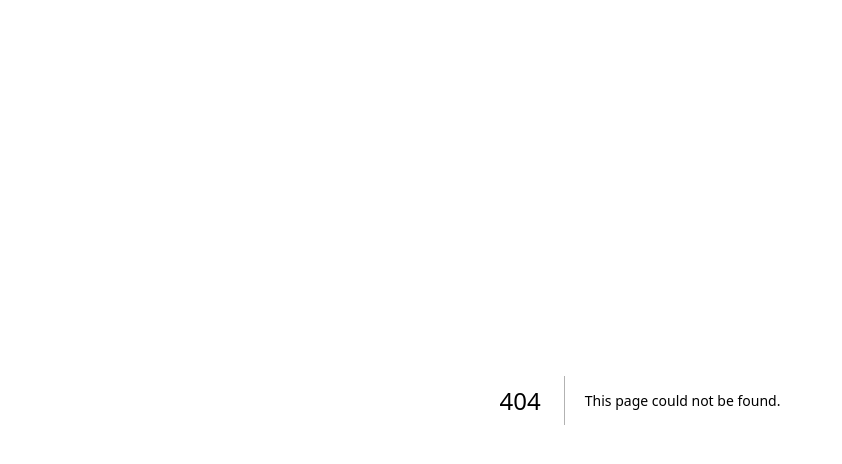
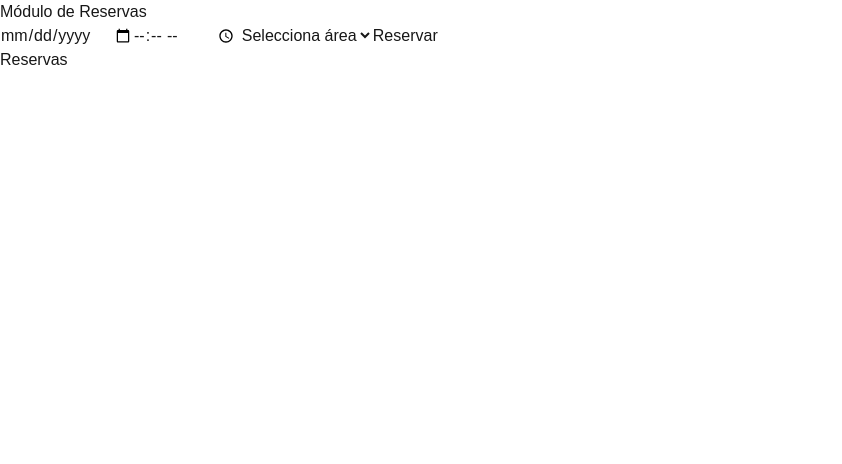
Before and after one commit to equipo5proyectoVII/CondoF-cil-, a Next.js app: page /reservas in a window 1280 px wide. Before the commit this address had no page. Shown: the top 464 px of the page, without its empty margins (0-842 px from the left). Built offline with nearby package versions, Linux system fonts and the light colour scheme.

Commit message:
Sprint 4 - modulo de reservas agregado

```diff
--- a/app/dashboard/page.tsx
+++ b/app/dashboard/page.tsx
@@ -43,6 +43,14 @@ export default function DashboardPage() {
         title: "Reporte de incidencias",
         description: "Permite a los residentes reportar problemas dentro del condominio.",
         icon: "⚠️",
+      },
+
+      // 🔥 SPRINT 4 - NUEVO MÓDULO
+      {
+        href: "/reservas",
+        title: "Reservas de áreas",
+        description: "Permite gestionar la reserva de espacios comunes.",
+        icon: "📅",
       },
     ],
     []
--- /dev/null
+++ b/app/reservas/page.tsx
@@ -0,0 +1,47 @@
+"use client";
+import { useState } from "react";
+
+export default function Reservas() {
+  const [reservas, setReservas] = useState([]);
+  const [fecha, setFecha] = useState("");
+  const [hora, setHora] = useState("");
+  const [area, setArea] = useState("");
+
+  const agregarReserva = () => {
+    if (!fecha || !hora || !area) {
+      alert("Completa todos los campos");
+      return;
+    }
+
+    const nueva = { fecha, hora, area };
+    setReservas([...reservas, nueva]);
+
+    setFecha("");
+    setHora("");
+    setArea("");
+  };
+
+  return (
+    <div>
+      <h1>Módulo de Reservas</h1>
+
+      <input type="date" value={fecha} onChange={(e) => setFecha(e.target.value)} />
+      <input type="time" value={hora} onChange={(e) => setHora(e.target.value)} />
+
+      <select value={area} onChange={(e) => setArea(e.target.value)}>
+        <option value="">Selecciona área</option>
+        <option value="Piscina">Piscina</option>
+        <option value="Salón">Salón</option>
+      </select>
+
+      <button onClick={agregarReserva}>Reservar</button>
+
+      <h2>Reservas</h2>
+      {reservas.map((r, i) => (
+        <div key={i}>
+          {r.fecha} - {r.hora} - {r.area}
+        </div>
+      ))}
+    </div>
+  );
+}
```
